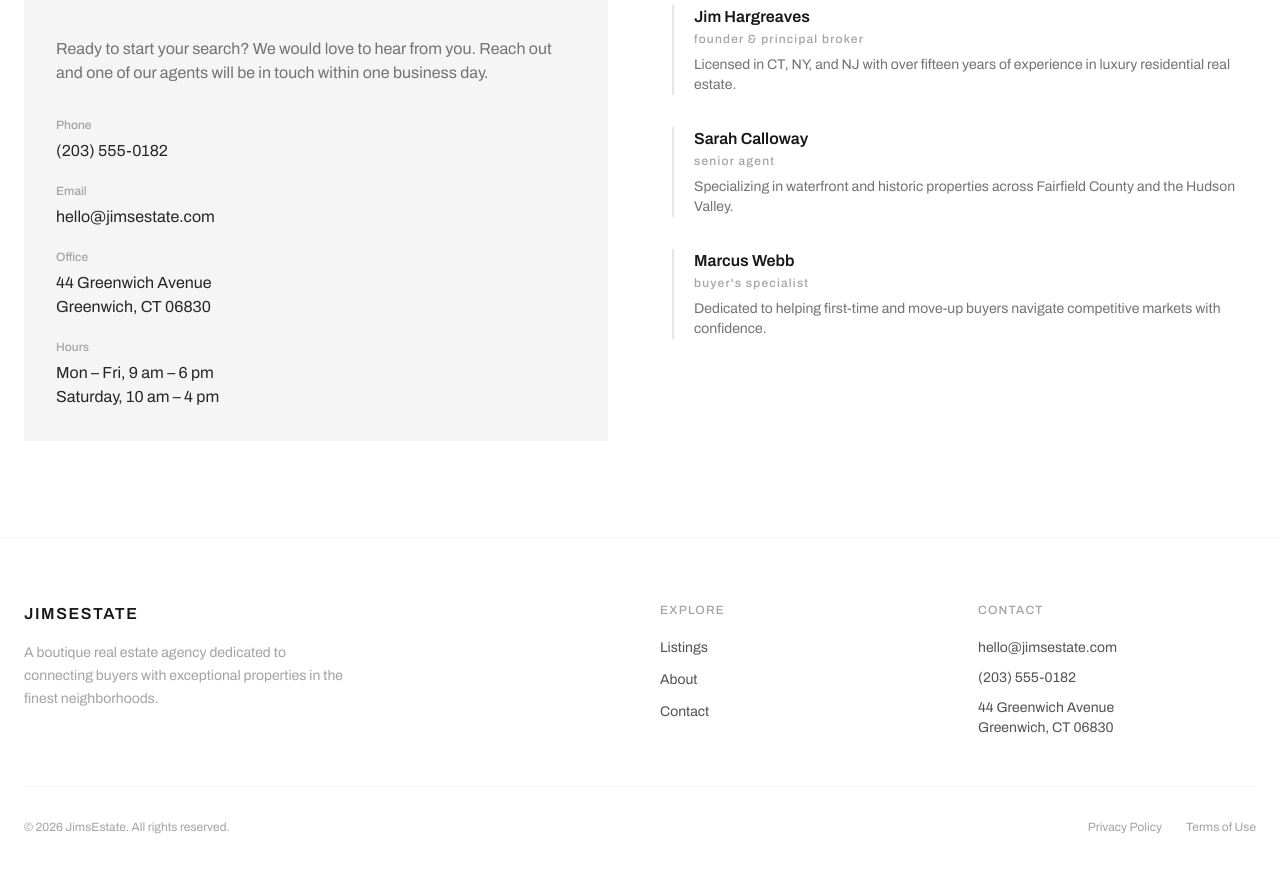
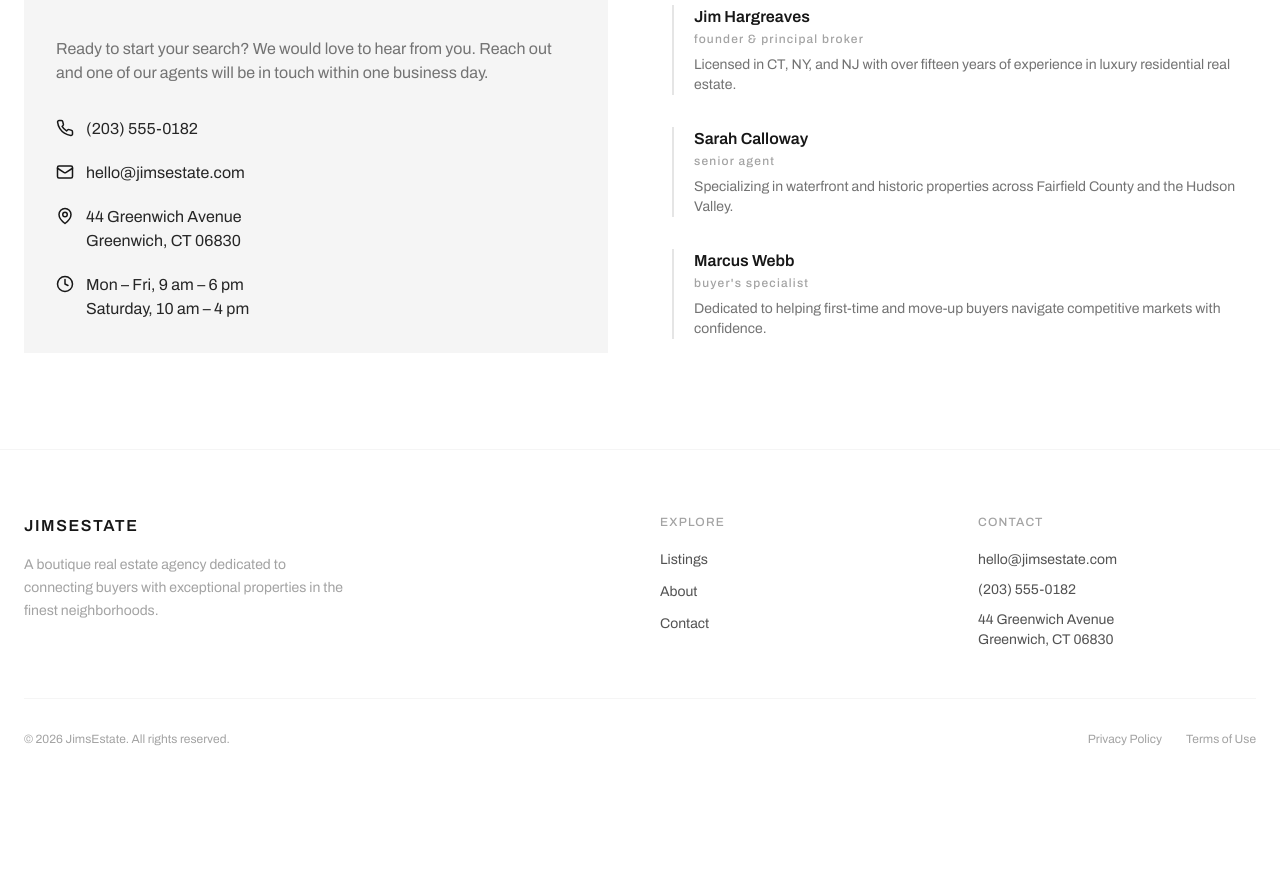
Before and after one commit to Xhimi1/JimEstate, a Next.js app: page /about in a window 1280 px wide. Shown: the part 1951-2824 px from the top of the page. After the commit the page ends 2762 px from the top, so only its background shows below. Built offline with nearby package versions, Linux system fonts and the light colour scheme.

Commit message:
About: replace contact labels with Lucide icons

```diff
--- a/app/about/page.tsx
+++ b/app/about/page.tsx
@@ -1,6 +1,7 @@
 import type { Metadata } from 'next'
 import ScrollStatement from '@/components/ScrollStatement'
 import ScrollHero from '@/components/ScrollHero'
+import { Phone, Mail, MapPin, Clock } from 'lucide-react'
 
 export const metadata: Metadata = {
   title: 'About | JimsEstate',
@@ -99,16 +100,14 @@ export default function AboutPage() {
               </p>
               <div className="space-y-5">
                 {[
-                  { label: 'Phone', value: '(203) 555-0182' },
-                  { label: 'Email', value: 'hello@jimsestate.com' },
-                  { label: 'Office', value: '44 Greenwich Avenue\nGreenwich, CT 06830' },
-                  { label: 'Hours', value: 'Mon – Fri, 9 am – 6 pm\nSaturday, 10 am – 4 pm' },
-                ].map((item) => (
-                  <div key={item.label}>
-                    <p className="text-xs font-medium text-neutral-400">
-                      {item.label}
-                    </p>
-                    <p className="mt-1.5 text-neutral-800 whitespace-pre-line">{item.value}</p>
+                  { icon: Phone, value: '(203) 555-0182' },
+                  { icon: Mail, value: 'hello@jimsestate.com' },
+                  { icon: MapPin, value: '44 Greenwich Avenue\nGreenwich, CT 06830' },
+                  { icon: Clock, value: 'Mon – Fri, 9 am – 6 pm\nSaturday, 10 am – 4 pm' },
+                ].map(({ icon: Icon, value }) => (
+                  <div key={value} className="flex items-start gap-3">
+                    <Icon size={18} className="mt-0.5 shrink-0 text-neutral-900" />
+                    <p className="text-neutral-800 whitespace-pre-line">{value}</p>
                   </div>
                 ))}
               </div>
```
